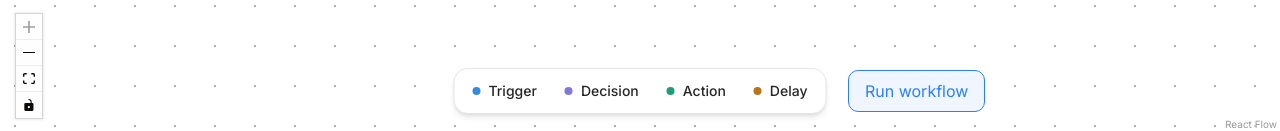
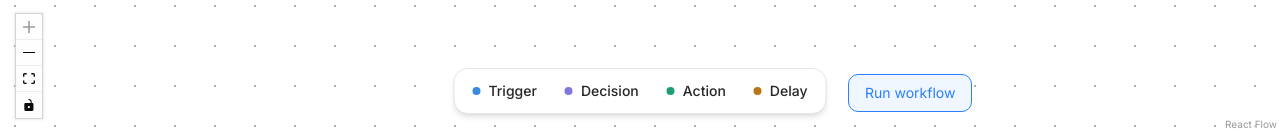
Before and after one commit to yash-devop/workflow-assignment-transket, a React (Vite) app: page / in a window 1280 px wide. Shown: the part 666-797 px from the top of the page. Built offline with nearby package versions, Linux system fonts and the light colour scheme.

Commit message:
[style] font size small

```diff
--- a/src/components/workflow-executor.tsx
+++ b/src/components/workflow-executor.tsx
@@ -22,7 +22,7 @@ export const WorkflowExecutor = () => {
   return (
     <div
       onClick={handleRunWorkflow}
-      className="fixed bottom-5.5 bg-blue-50 border border-blue-500 text-blue-500 left-1/2 z-10 translate-x-52 py-2 px-4 select-none cursor-pointer rounded-[10px] active:scale-[0.98]"
+      className="fixed bottom-5.5 bg-blue-50 border border-blue-500 text-blue-500 left-1/2 z-10 translate-x-52 py-2 px-4 select-none cursor-pointer rounded-[10px] active:scale-[0.98] text-sm"
     >
       Run workflow
     </div>
```
